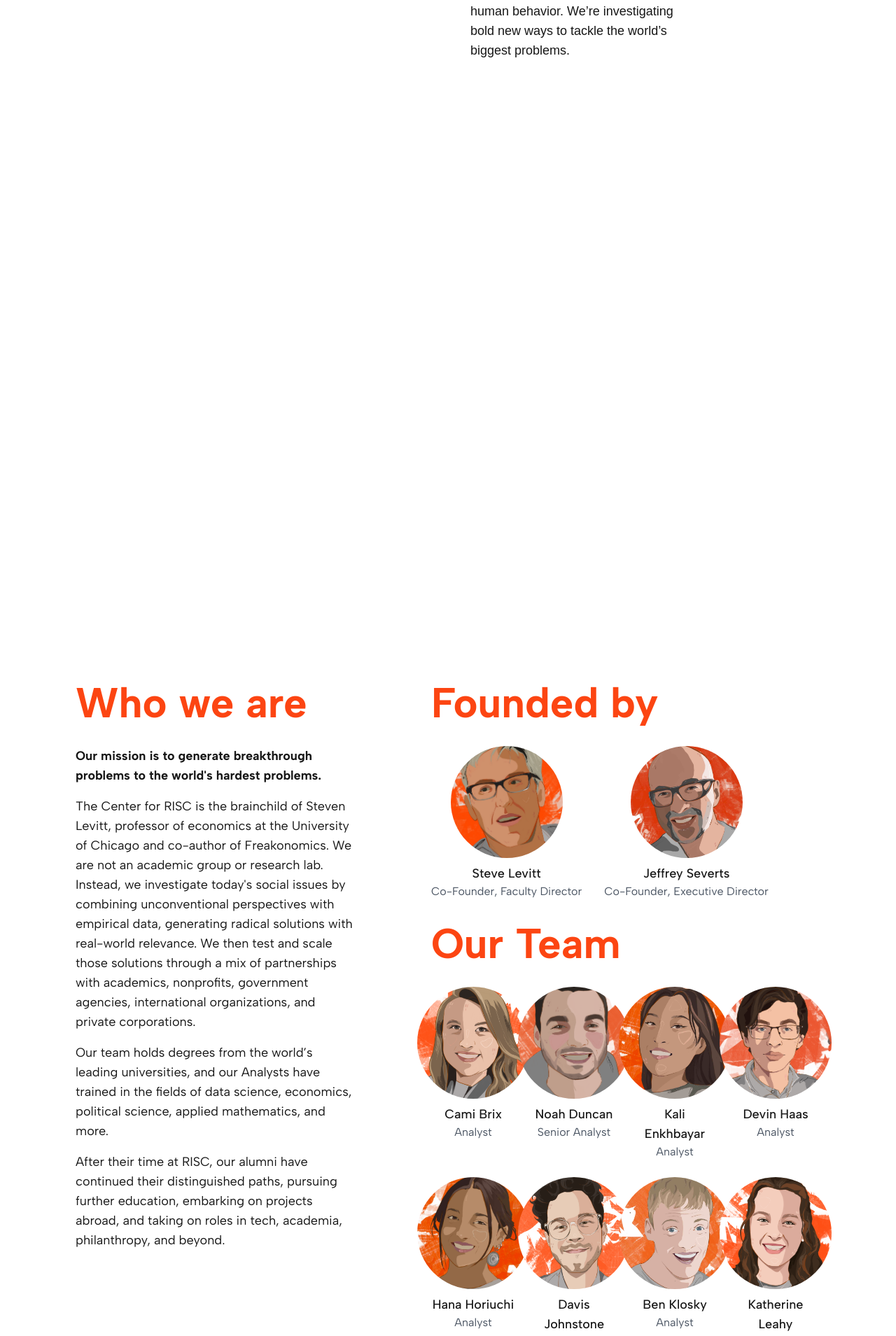
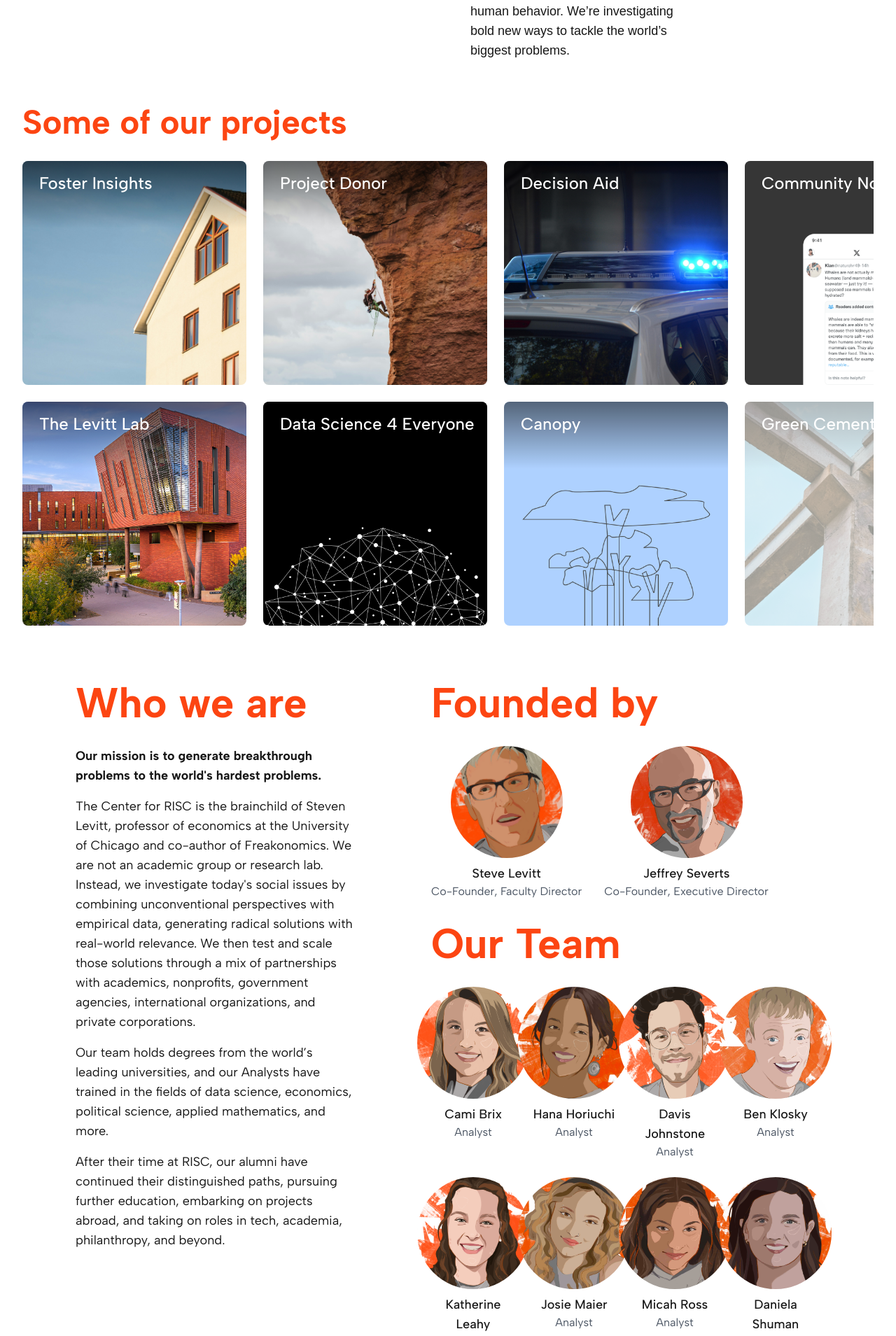
Before and after one commit to bklosk/risc, a Next.js app: page / in a window 1280 px wide. Shown: the part 470-2379 px from the top of the page at 70% size. Built offline with nearby package versions, Linux system fonts and the light colour scheme.

Commit message:
refactor: remove outdated team members from team.json and enhance WorkCarousel component with landing animation tracking

```diff
--- a/public/data/team.json
+++ b/public/data/team.json
@@ -6,43 +6,6 @@
     "bio": "Ben's restaurant selections are revered around the RISC office.",
     "linkedinUrl": "https://linkedin.com/in/ben-thevathasan",
     "githubUrl": "https://github.com/benthev"
-  },
-  {
-    "name": "Noah Duncan",
-    "position": "Senior Analyst",
-    "image": "/images/team/Noah.png",
-    "bio": "His puppy brings pure love (and pure chaos) to the office.",
-    "linkedinUrl": "https://linkedin.com/in/noah-duncan",
-    "githubUrl": "https://github.com/duncandonuts6"
-  },
-  {
-    "name": "Jack Tait",
-    "position": "Senior Analyst",
-    "image": "/images/team/Jack.png",
-    "bio": "Proud football podcast host, prouder dog dad.",
-    "linkedinUrl": "https://www.linkedin.com/in/jack-tait-13229b10a/",
-    "githubUrl": "https://github.com/JackTait97"
-  },
-  {
-    "name": "Claire Sukumar",
-    "position": "Senior Analyst",
-    "image": "/images/team/Claire.png",
-    "bio": "Has taken up full-time residence inside a little free library.",
-    "linkedinUrl": "https://linkedin.com/in/claire-sukumar",
-    "githubUrl": "https://github.com/csukumar"
-  },
-  {
-    "name": "Catherine Murphy",
-    "position": "Entrepreneur in Residence",
-    "image": "/images/team/Catherine.png",
-    "bio": "An advisor to our team."
-  },
-  {
-    "name": "Ruby Rorty",
-    "position": "Analyst",
-    "image": "/images/team/Ruby.png",
-    "bio": "Big name in tiny fiction.",
-    "linkedinUrl": "https://www.linkedin.com/in/ruby-rorty-692472195/"
   },
   {
     "name": "Davis Johnstone",
@@ -67,13 +30,6 @@
     "linkedinUrl": "https://www.linkedin.com/in/cami-brix-7ba68b1a2/"
   },
   {
-    "name": "Devin Haas",
-    "position": "Analyst",
-    "image": "/images/team/Devin.jpeg",
-    "bio": "Probably exploring Afghanistan right now.",
-    "linkedinUrl": "https://www.linkedin.com/in/devin-haas-930341248/"
-  },
-  {
     "name": "Hana Horiuchi",
     "position": "Analyst",
     "image": "/images/team/Hana.png",
@@ -88,13 +44,6 @@
     "bio": "Saves 3,000 shrimp lives per minute. Probably the most effective altruist in the world.",
     "linkedinUrl": "https://www.linkedin.com/in/daniela-shuman/",
     "githubUrl": "https://github.com/dshuman12"
-  },
-  {
-    "name": "Kali Enkhbayar",
-    "position": "Analyst",
-    "image": "/images/team/Khali.png",
-    "bio": "Most stylish RISC analyst. Has never been seen in the same outfit twice.",
-    "linkedinUrl": "https://www.linkedin.com/in/khaliun-enkhbayar-9918281b2/"
   },
   {
     "name": "Micah Ross",
--- a/src/app/components/work.tsx
+++ b/src/app/components/work.tsx
@@ -24,8 +24,9 @@
   const itemRefs = useRef<Map<number, DOMRect>>(new Map());
   const [carouselItems, setCarouselItems] = useState<CarouselItem[]>([]);
 
-  // Track scroll position
+  // Track scroll position and landing animation completion
   const [hasScrolled, setHasScrolled] = useState(false);
+  const [landingComplete, setLandingComplete] = useState(false);
 
   // Monitor scroll position
   useEffect(() => {
@@ -40,6 +41,19 @@
 
     return () => window.removeEventListener("scroll", handleScroll);
   }, []);
+
+  // Timer to trigger fade-in after landing animations complete
+  useEffect(() => {
+    // Landing animations complete after: video delay (0.5s) + text delay (4s) + text duration (~0.5s) = ~5s
+    const timer = setTimeout(() => {
+      setLandingComplete(true);
+    }, 5000);
+
+    return () => clearTimeout(timer);
+  }, []);
+
+  // Determine if carousel should be visible
+  const shouldShow = hasScrolled || landingComplete;
 
   // Fetch carousel data from JSON file
   useEffect(() => {
@@ -171,7 +185,7 @@
       id="work"
       className="w-full overflow-hidden md:mt-8 py-8 relative"
       initial={{ opacity: 0 }}
-      animate={{ opacity: hasScrolled ? 1 : 0 }}
+      animate={{ opacity: shouldShow ? 1 : 0 }}
       transition={{ duration: 0.5 }}
     >
       <div className="flex items-center justify-center mb-4">
@@ -224,10 +238,10 @@
                 pointerEvents: "none", // Allow drag events to pass through to parent
               }}
               initial={{ opacity: 0 }}
-              animate={{ opacity: 1 }}
+              animate={{ opacity: shouldShow ? 1 : 0 }}
               transition={{
                 duration: 0.5,
-                delay: 3 + 0.15 * index, // Start after parent animation + staggered delay
+                delay: shouldShow ? 0.15 * index : 0, // Staggered delay only when visible
               }}
               whileHover={{ scale: 1 }}
               ref={(el) => {
```
